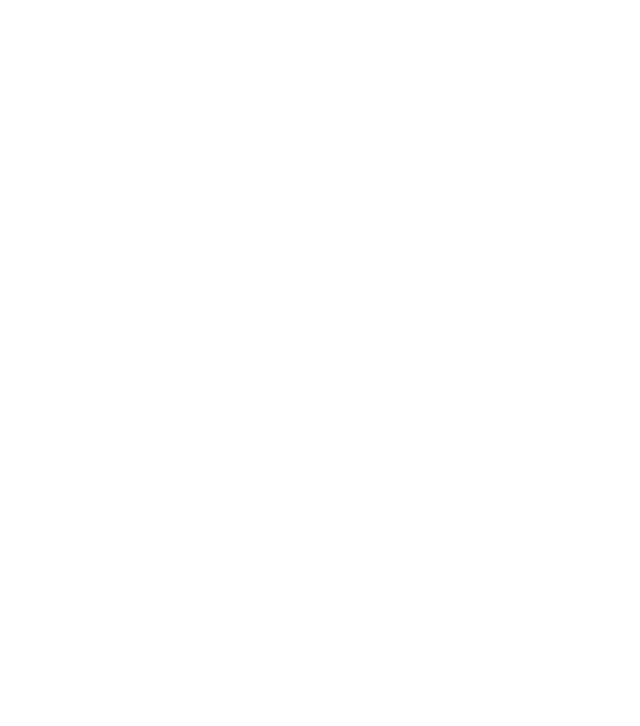
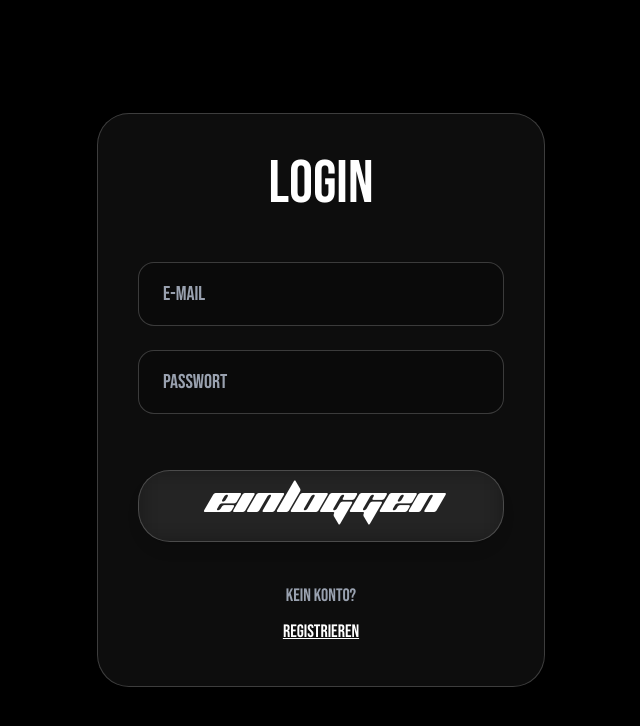
Before and after one commit to tetianarusetska/Gruppenproject-3-Backend-DVD-Rental, a React (Vite) app in the folder frontend/: page /login in a window 1280 px wide. Before the commit this address had no page. Shown: the top 726 px of the page, without its empty margins (319-959 px from the left). Built offline with nearby package versions, Linux system fonts and the light colour scheme.

Commit message:
frontend change homepage + add login page

```diff
--- a/frontend/src/Router.tsx
+++ b/frontend/src/Router.tsx
@@ -1,12 +1,14 @@
 import { Routes, Route } from "react-router-dom";
 import Home from "./pages/homepage/Home"
+import Login from "./pages/login/Login";
 
 export default function AppRouter() {
   return (
-      <Routes>
+    <Routes>
 
-        <Route path="/" element={<Home />} />
+      <Route path="/" element={<Home />} />
+      <Route path="/login" element={<Login />} />
 
-      </Routes>
+    </Routes>
   );
 }
--- a/frontend/src/components/footer/Content.tsx
+++ b/frontend/src/components/footer/Content.tsx
@@ -21,7 +21,7 @@ const Section2 = () => {
 
     return (
         <div className='flex flex-col justify-start items-start gap-10 text-(--mainColor)'>
-            <h1 className='text-[8vw] leading-[0.8] mt-10 font-["Kosmos"] text-purple-600'>DVD Rental</h1>
+            <h1 className='text-[8vw] leading-[0.8] mt-10 font-["Kosmos"] text-purple-600'>RetroVision Video</h1>
             <div className='flex flex-row justify-between items-end'>
                 <p className='text-[8vw] leading-[0.8] mt-10 font-[BebasNeue]'> Dein Film. Deine Wahl.</p>
                 <p className='font-bold font-[BebasNeue]'>©2026</p>
--- a/frontend/src/index.css
+++ b/frontend/src/index.css
@@ -89,4 +89,5 @@
 
 body {
     color: var(--mainColor);
+    background-color: var(--bgColor);
 }
--- a/frontend/src/pages/homepage/Hero.tsx
+++ b/frontend/src/pages/homepage/Hero.tsx
@@ -1,8 +1,12 @@
 import { useRef } from "react";
 import { useScroll, useTransform, motion } from "framer-motion";
+import { useNavigate } from "react-router-dom";
 import img2 from "../../assets/images/img2.jpg";
 
 export default function Hero() {
+
+    const navigate = useNavigate();
+
     const container = useRef<HTMLDivElement>(null);
 
     const { scrollYProgress } = useScroll({
@@ -36,7 +40,7 @@ export default function Hero() {
                     className="font-['Kosmos'] text-6xl md:text-8xltext-white drop-shadow-2xl
                     "
                 >
-                    DVD RENTAL
+                    RetroVision Video
                 </h1>
 
                 <p
@@ -48,6 +52,7 @@ export default function Hero() {
                 </p>
 
                 <button
+                    onClick={() => navigate("/login")}
                     className="mt-20 font-['Itsajump'] text-4xl mx-auto p-3 rounded-4xl w-62.5 h-18 flex items-center justify-center text-(--mainColor) backdrop-blur-md bg-(--mainColor)/5 border border-(--mainColor)/20 shadow-lg transition-all duration-300 hover:bg-(--mainColor)/10 hover:scale-[1.03] active:scale-[0.98]"
                 >
                     Jetzt starten
--- a/frontend/src/pages/homepage/MainArea.tsx
+++ b/frontend/src/pages/homepage/MainArea.tsx
@@ -1,6 +1,75 @@
+import img1 from "../../assets/images/img1.jpg";
+import { useNavigate } from "react-router-dom";
+
 
 export default function MainArea() {
-    return <div>
 
-    </div>
+    const navigate = useNavigate();
+
+    return (
+        <section className="mt-40 w-screen min-h-screen bg-(--bgColor) text-(--mainColor) flex items-center justify-center px-8">
+            <div className="max-w-7xl w-full">
+                <div className="flex flex-col items-center justify-between gap-20">
+
+                    <div className="flex w-full items-center justify-between gap-24">
+                        <div className="flex-1 pl-10">
+                            <h2 className="text-7xl font-black uppercase leading-none mb-10">
+                                Alles an <br />
+                                einem Ort.
+                            </h2>
+                            <p className="text-2xl leading-relaxed text-gray-300 font-['Lecturis'] max-w-xl">
+                                Verwalte Filme, organisiere Kundendaten,
+                                verfolge Ausleihen und behalte alle wichtigen
+                                Informationen in einem zentralen System.
+                            </p>
+                        </div>
+                        <div className="flex-1 flex justify-center">
+                            <img
+                                src={img1}
+                                className="w-105 h-100 rounded-xl shadow-2xl object-cover"
+                            />
+                        </div>
+
+                    </div>
+                </div>
+
+                <div className="grid grid-cols-4 gap-12 mt-28 font-['Lecturis']">
+                    <div className="text-center">
+                        <h3 className="text-7xl font-black">599+</h3>
+                        <p className="uppercase tracking-[0.25em] text-gray-400 mt-4">
+                            Kunden
+                        </p>
+                    </div>
+                    <div className="text-center">
+                        <h3 className="text-7xl font-black">1000</h3>
+                        <p className="uppercase tracking-[0.25em] text-gray-400 mt-4">
+                            Filme
+                        </p>
+                    </div>
+                    <div className="text-center">
+                        <h3 className="text-7xl font-black">16K+</h3>
+                        <p className="uppercase tracking-[0.25em] text-gray-400 mt-4">
+                            Ausleihen
+                        </p>
+                    </div>
+                    <div className="text-center">
+                        <h3 className="text-7xl font-black">2</h3>
+                        <p className="uppercase tracking-[0.25em] text-gray-400 mt-4">
+                            Filialen
+                        </p>
+                    </div>
+
+                </div>
+                <div className="flex justify-center mt-24">
+                    <button
+                        onClick={() => navigate("/login")}
+                        className="font-['Itsajump'] text-4xl p-3 rounded-4xl w-72 h-18 flex items-center justify-center text-(--mainColor) backdrop-blur-md bg-(--mainColor)/5 border border-(--mainColor)/20 shadow-lg transition-all duration-300 hover:bg-(--mainColor)/10 hover:scale-[1.03] active:scale-[0.98]"
+                    >
+                        Direkt starten
+                    </button>
+                </div>
+
+            </div>
+        </section>
+    );
 }
--- /dev/null
+++ b/frontend/src/pages/login/Login.tsx
@@ -0,0 +1,48 @@
+export default function Login() {
+    return (
+        <section className="min-h-screen w-screen bg-(--bgColor) text-(--mainColor) flex items-center justify-center px-6">
+
+            <div className="w-full max-w-md rounded-4xl backdrop-blur-md bg-(--mainColor)/5 border border-(--mainColor)/20 shadow-2xl p-10">
+
+                <h1 className="font-['BebasNeue'] text-6xl text-center mb-12">
+                    Login
+                </h1>
+
+                <form className="flex flex-col gap-6">
+
+                    <input
+                        type="email"
+                        placeholder="E-Mail"
+                        className="h-16 px-6 rounded-2xl bg-black/20 border border-(--mainColor)/20 text-xl font-['BebasNeue'] placeholder:text-gray-400 outline-none focus:border-(--mainColor)/60"
+                    />
+
+                    <input
+                        type="password"
+                        placeholder="Passwort"
+                        className="h-16 px-6 rounded-2xl bg-black/20 border border-(--mainColor)/20 text-xl font-['BebasNeue'] placeholder:text-gray-400 outline-none focus:border-(--mainColor)/60"
+                    />
+
+                    <button
+                        type="submit"
+                        className="mt-8 font-['Kosmos'] text-4xl h-18 rounded-4xl flex items-center justify-center text-(--mainColor) backdrop-blur-md bg-(--mainColor)/5 border border-(--mainColor)/20 shadow-lg transition-all duration-300 hover:bg-(--mainColor)/10 hover:scale-[1.03] active:scale-[0.98]"
+                    >
+                        Einloggen
+                    </button>
+
+                </form>
+
+                <div className="mt-10 text-center text-gray-400 font-['BebasNeue'] text-lg">
+                    Kein Konto?
+                    <br />
+
+                    <button className="mt-2 text-(--mainColor) underline font-['BebasNeue']">
+                        Registrieren
+                    </button>
+
+                </div>
+
+            </div>
+
+        </section>
+    );
+}
```
